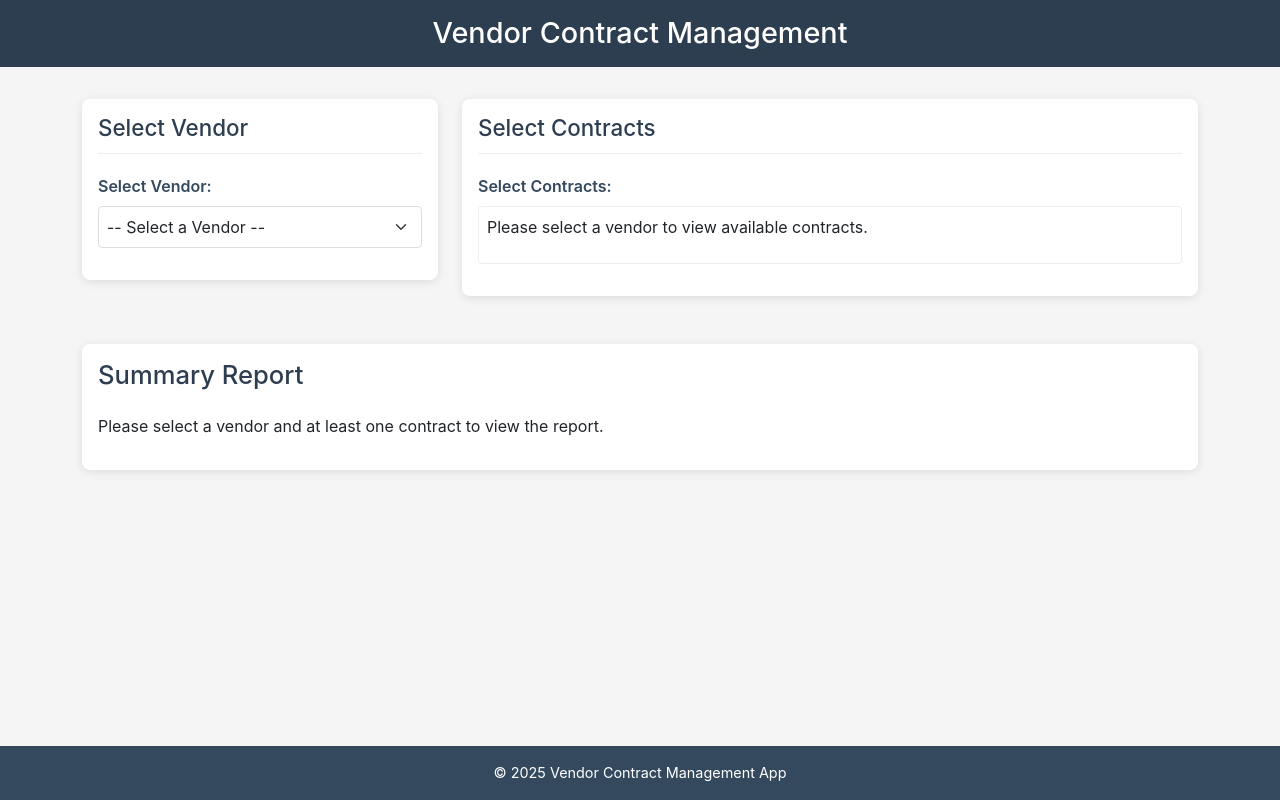
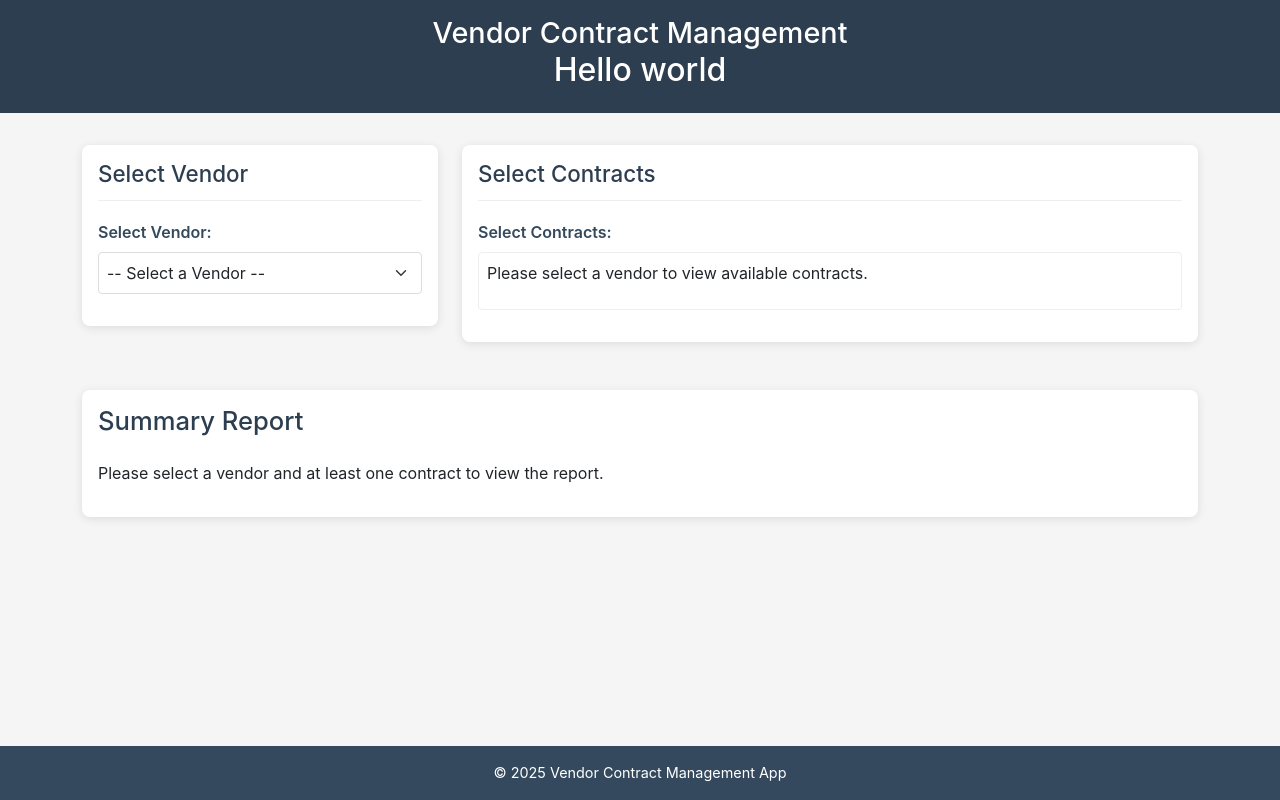
Before and after one commit to pankajmisr/vendor-contract-app, a React (Create React App) app: page / in a window 1280 px wide. Built offline with nearby package versions, Linux system fonts and the light colour scheme.

Commit message:
Add 'Hello world' header to App.js

```diff
--- a/src/App.js
+++ b/src/App.js
@@ -24,6 +24,7 @@ function App() {
     <div className="app">
       <header className="app-header">
         <h1>Vendor Contract Management</h1>
+        <h2>Hello world</h2>
       </header>
 
       <main className="app-main">
```
